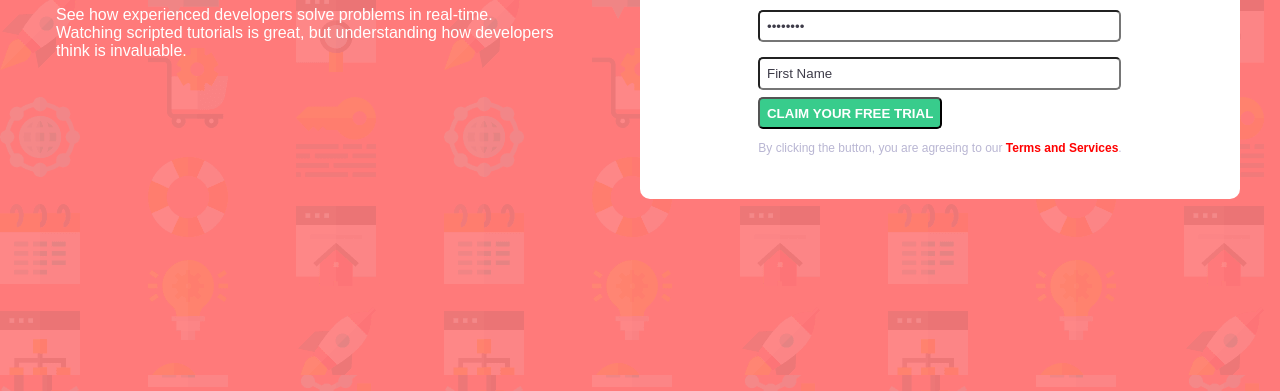
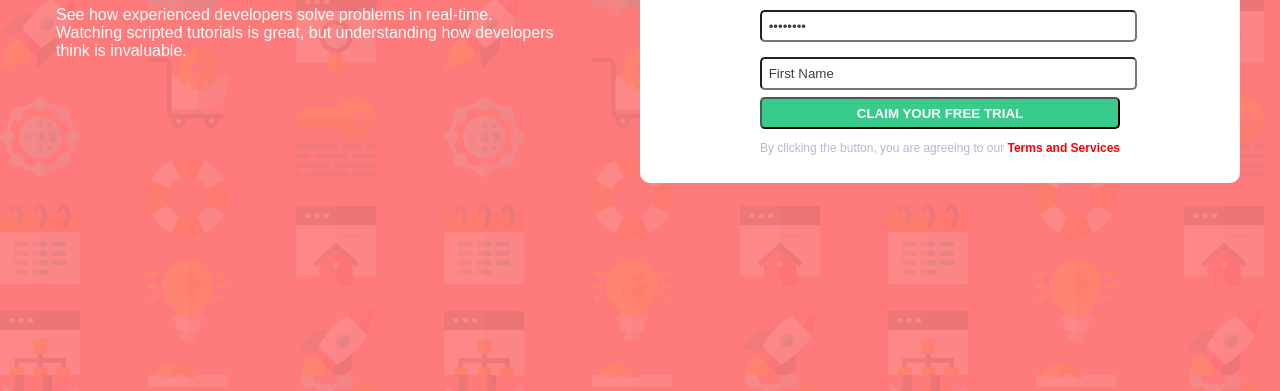
Before and after one commit to Gumindoga/Task-73-Responsiveness-and-Media-Queries, a plain HTML site: page index.html in a window 1280 px wide. Shown: the part 425-816 px from the top of the page. Drawn offline with Linux system fonts and the light colour scheme.

```diff
--- a/index.html
+++ b/index.html
@@ -58,8 +58,7 @@
             <button>CLAIM YOUR FREE TRIAL</button>
             <p class="terms">
               By clicking the button, you are agreeing to our
-              <mark><strong>Terms and Services</strong></mark
-              >.
+              <mark><strong>Terms and Services</strong></mark>
             </p>
           </form>
         </div>
--- a/style.css
+++ b/style.css
@@ -7,7 +7,6 @@
 }
 main {
   display: flex;
-   margin: auto;
   place-items: center;
 }
 button {
@@ -15,8 +14,9 @@
   font-weight: 600;
   padding: 0.5em;
   border-radius: 5px;
-  color:  rgba(255, 255, 255, 1);
-  width: max-width;
+  color: rgba(255, 255, 255, 1);
+  width: 100%;
+  text-align: center;
 }
 * {
   font-family: "Poppins", sans-serif;
@@ -28,10 +28,10 @@
   font-weight: 500;
   border-radius: 5px;
   padding: 0.5em;
-  color: hsl(249, 10%, 26%) ;
+  color: hsl(249, 10%, 26%);
   margin-top: 7.5px;
   margin-bottom: 7.5px;
-  width: 95%;
+  width: 100%;
 }
 mark {
   color: red;
@@ -49,7 +49,7 @@
 }
 .claim {
   border-radius: 10px;
-  padding: 2em;
+  padding: 1em;
   background-color: rgba(255, 255, 255, 1);
   margin-top: 20px;
   place-items: center;
@@ -59,7 +59,6 @@
   place-items: center;
   padding: 3em;
   color: rgba(255, 255, 255, 1);
-
 }
 .l {
   width: 50%;
```
Also changed, not shown: 1 other file. Lines whose indentation alone changed are shown as unchanged.
